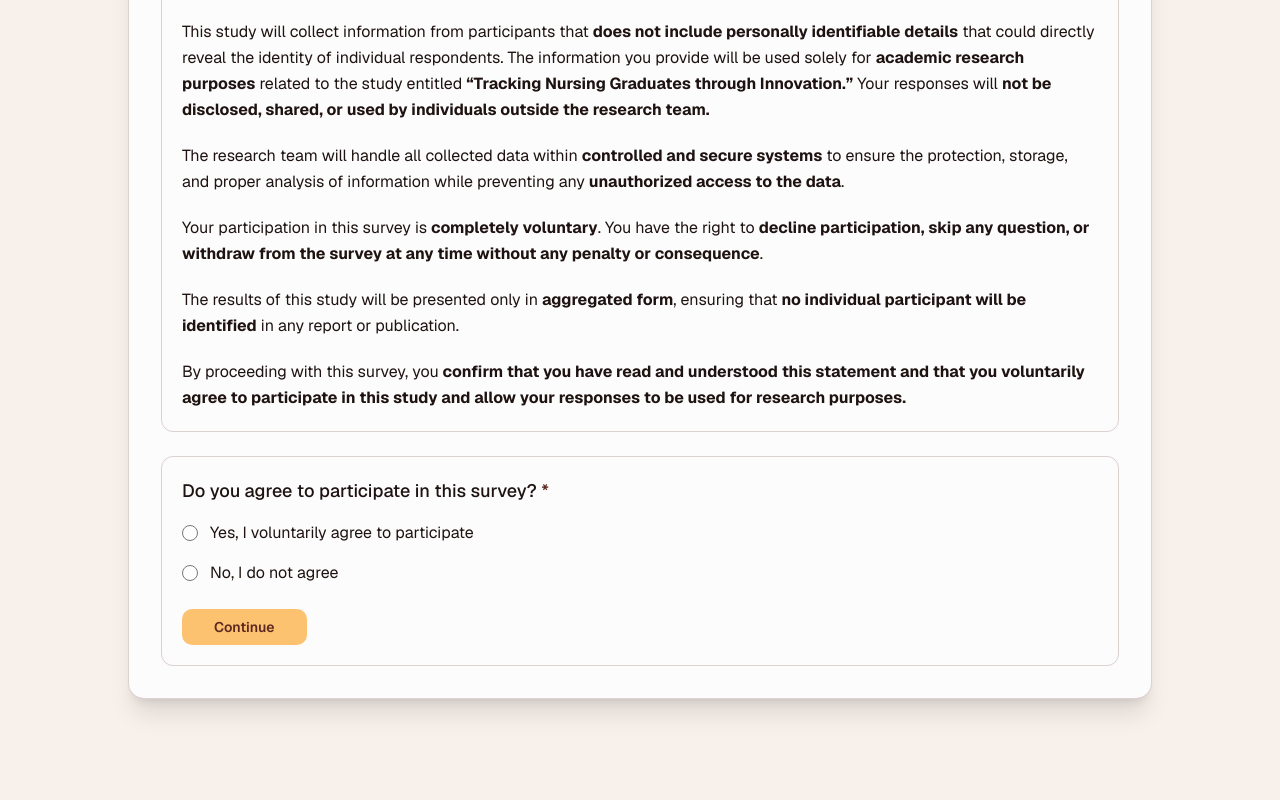
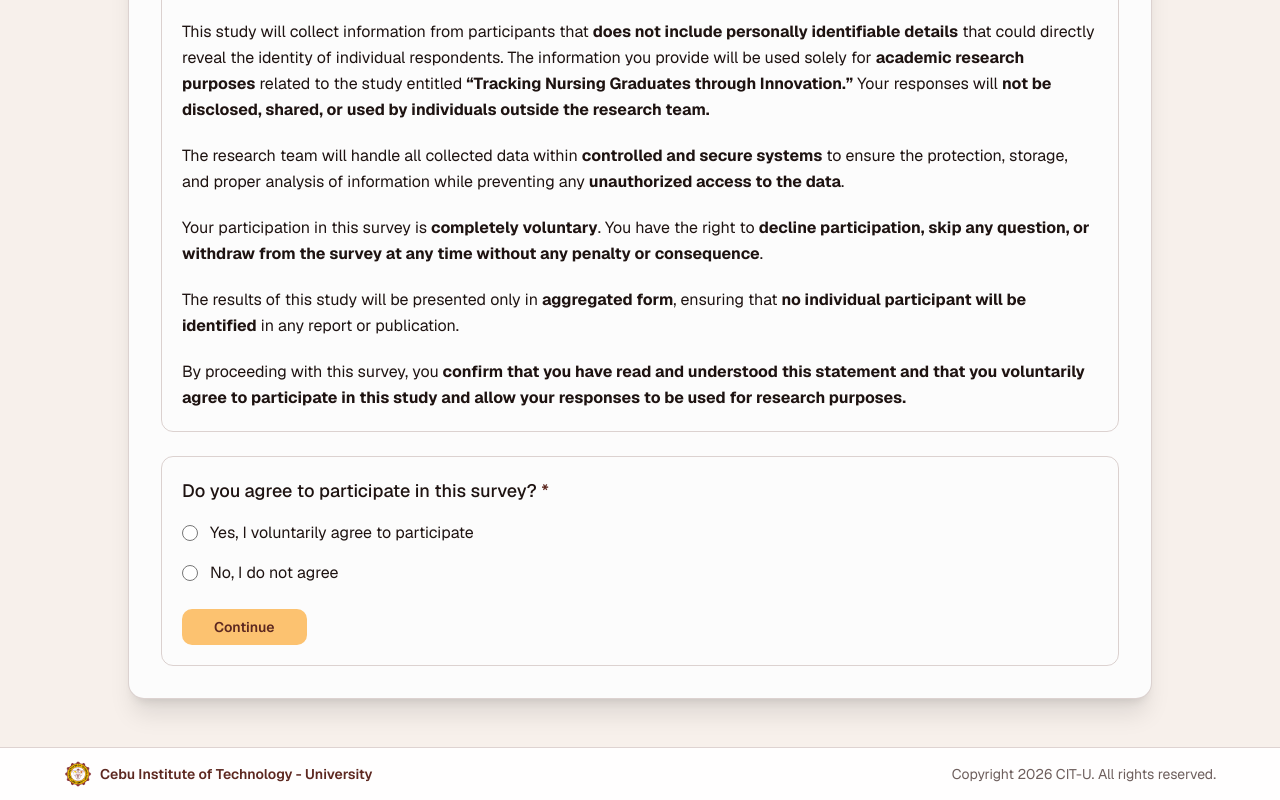
Before and after one commit to VincentPaul434/citnursetracer, a Next.js app: page / in a window 1280 px wide. Shown: the part 621-1421 px from the top of the page. Before the commit the page ends 1368 px from the top, so only its background shows below. Built offline with nearby package versions, Linux system fonts and the light colour scheme.

Commit message:
added footer

```diff
--- a/components/survey-shell.tsx
+++ b/components/survey-shell.tsx
@@ -10,6 +10,8 @@ interface SurveyShellProps {
 }
 
 export default function SurveyShell({ children, fullBleed = false }: SurveyShellProps) {
+  const currentYear = new Date().getFullYear()
+
   return (
     <div className="min-h-screen bg-background flex flex-col">
       <div className="bg-maroon text-gold p-4 flex items-center gap-3">
@@ -40,6 +42,16 @@ export default function SurveyShell({ children, fullBleed = false }: SurveyShell
         )}
       </div>
 
+      <footer className="border-t border-maroon/20 bg-white/95 px-4 py-3">
+        <div className="mx-auto flex w-full max-w-6xl items-center justify-center gap-3 text-center sm:justify-between sm:text-left">
+          <div className="flex items-center gap-2">
+            <Image src="/cit2logo.png" alt="CIT-U Footer Logo" width={28} height={28} className="h-7 w-7 object-contain" />
+            <p className="text-xs font-semibold text-maroon sm:text-sm">Cebu Institute of Technology - University</p>
+          </div>
+          <p className="text-xs text-muted-foreground sm:text-sm">Copyright {currentYear} CIT-U. All rights reserved.</p>
+        </div>
+      </footer>
+
     </div>
   )
 }
```
